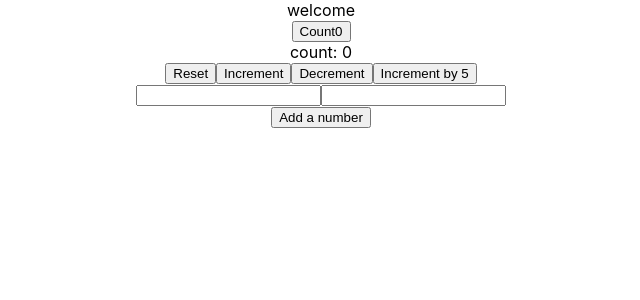
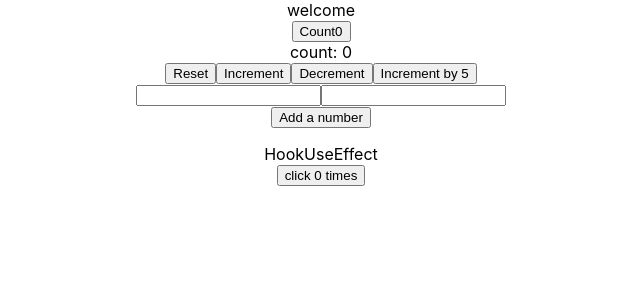
Before and after one commit to mohanapriya-narapa/React-hooks, a React (Create React App) app: page / in a window 1280 px wide. Shown: the top 300 px of the page, without its empty margins (319-959 px from the left). Built offline with nearby package versions, Linux system fonts and the light colour scheme.

Commit message:
use effect hook

```diff
--- a/src/App.js
+++ b/src/App.js
@@ -5,6 +5,7 @@
 import HookCounterTwo from './components/HookCounterTwo'
 import HookCounterList from './components/HookCounterList'
 import HookCounterFour from './components/HookCounterFour'
+import HookUseEffect from './components/HookUseEffect'
 
 function App() {
   return (
@@ -16,6 +17,7 @@
       <HookCounterList></HookCounterList>
       <HookCounterFour>
       </HookCounterFour>
+      <HookUseEffect></HookUseEffect>
     </div>
   );
 }
--- a/src/components/HookUseEffect.js
+++ b/src/components/HookUseEffect.js
@@ -0,0 +1,20 @@
+import React, {useEffect,useState} from 'react'
+
+function HookUseEffect() {
+    const [count,setCount]=useState(0);
+
+    useEffect(()=>{
+        console.log("output");
+        document.title=`you clicked ${count} times`;
+    }, [count])
+  return (
+    <>
+    <div>HookUseEffect</div>
+    <button onClick={()=>(setCount(count+1))}>
+click {count} times
+    </button>
+    </>
+  )
+}
+
+export default HookUseEffect
```
